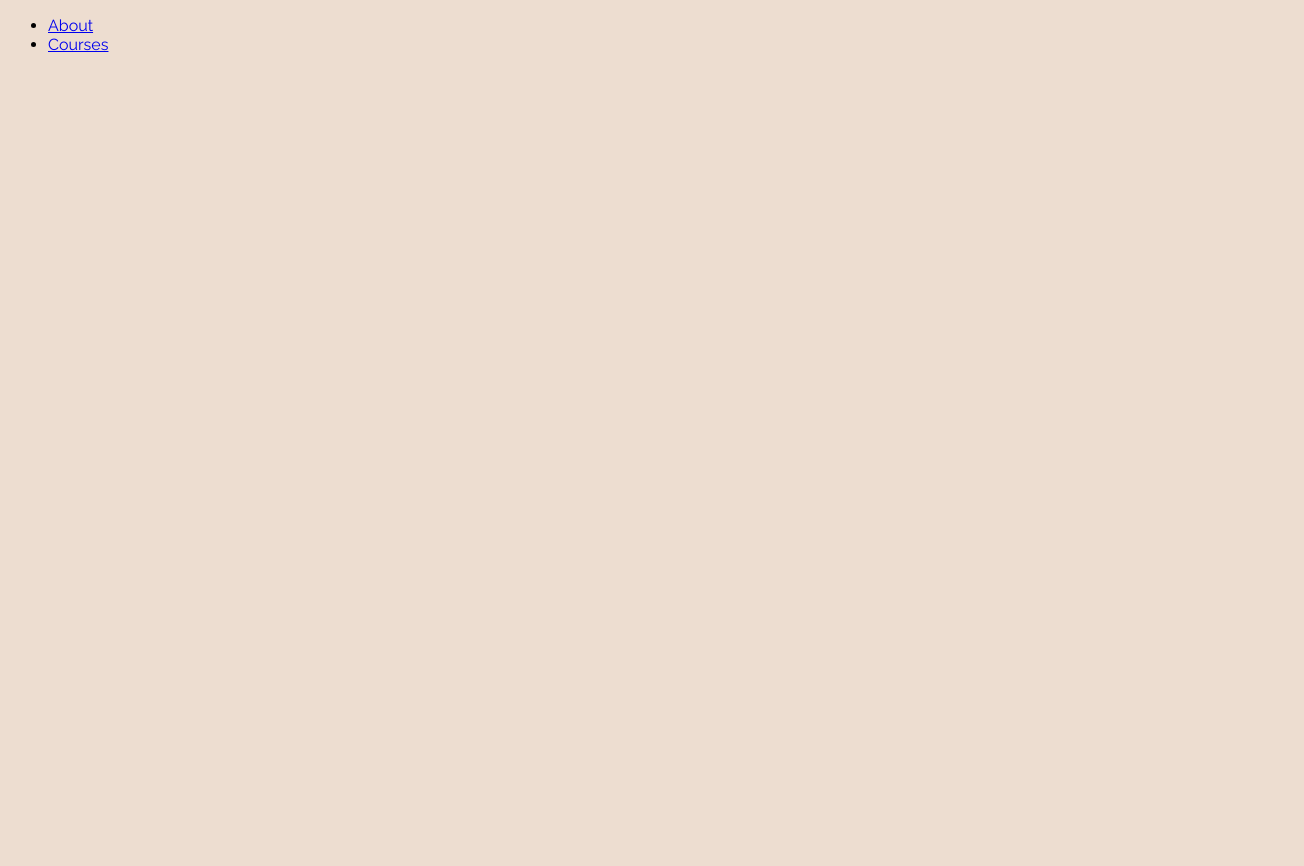
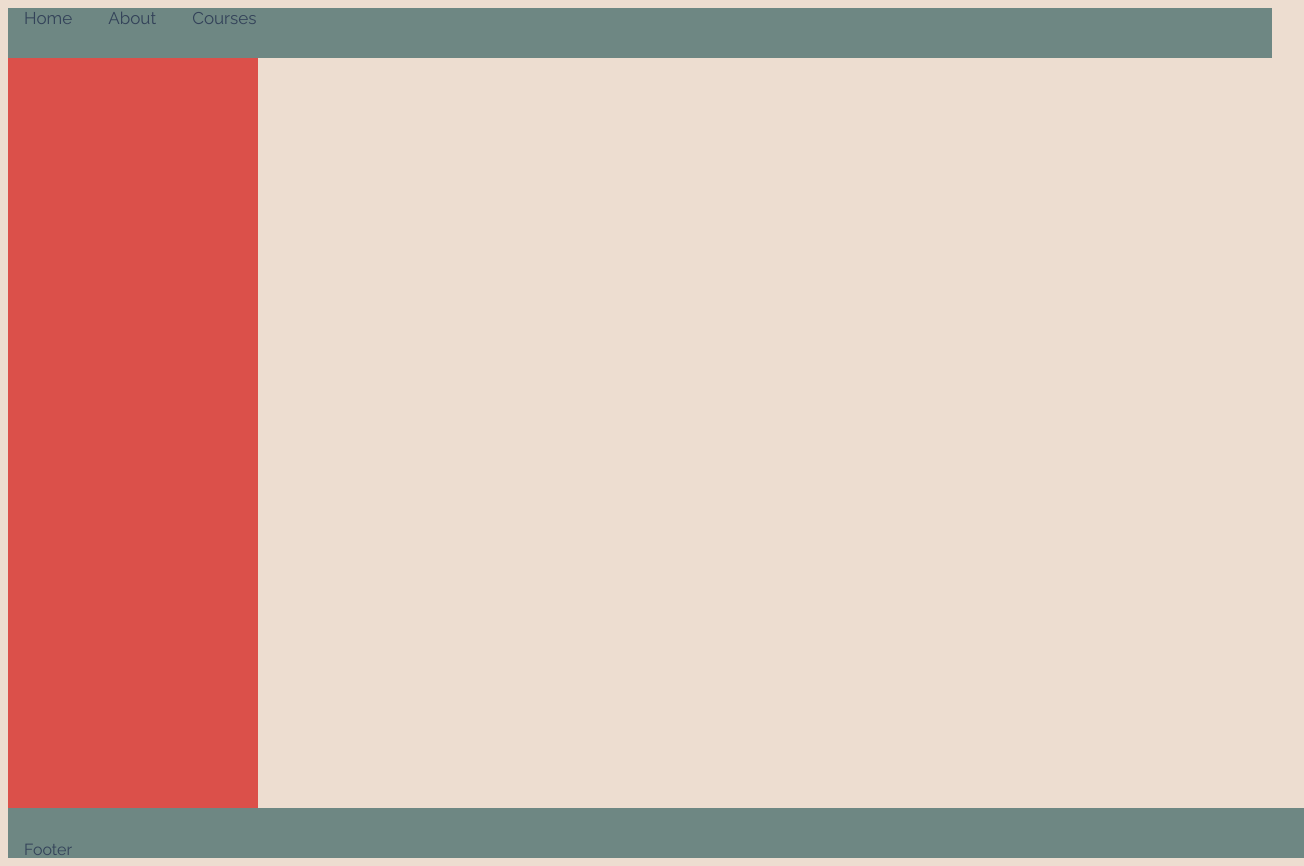
Before and after one commit to kashyakacz/lab-week-8, a plain HTML site: page index.html in a window 1280 px wide. Shown: the whole page, 1304 px wide, since content can reach past the window. Before the commit the page ends 800 px from the top, so only its background shows below. Drawn offline with Linux system fonts and the light colour scheme.

Commit message:
Included a footer and updated style for nav bar and a flexbox

```diff
--- a/index.html
+++ b/index.html
@@ -9,19 +9,23 @@
     <title>My Personal Website</title>
     <link rel="stylesheet" href="CSS/styles.css">
 </head>
+
 <body>
-    <nav>
-        <ul>
-            <li>
-                <a href = "pages/about.html">About</a>
-            </li>
-            <li>
-                <a href = "pages/courses.html">Courses</a>
-            </li>
-        </ul>
-    </nav>
+    <header>
+        <div class="topnav">
+            <a href="./index.html">Home</a>
+            <a href="./pages/about.html">About</a>
+            <a href="./pages/courses.html">Courses</a>
+        </div>
+
+    </header>
+    <div class="flex-container">
+    </div>
 
 
+    <div class="footer">
+        <p>Footer</p>
+    </div>
+</body>
 
-</body>
 </html>
```
